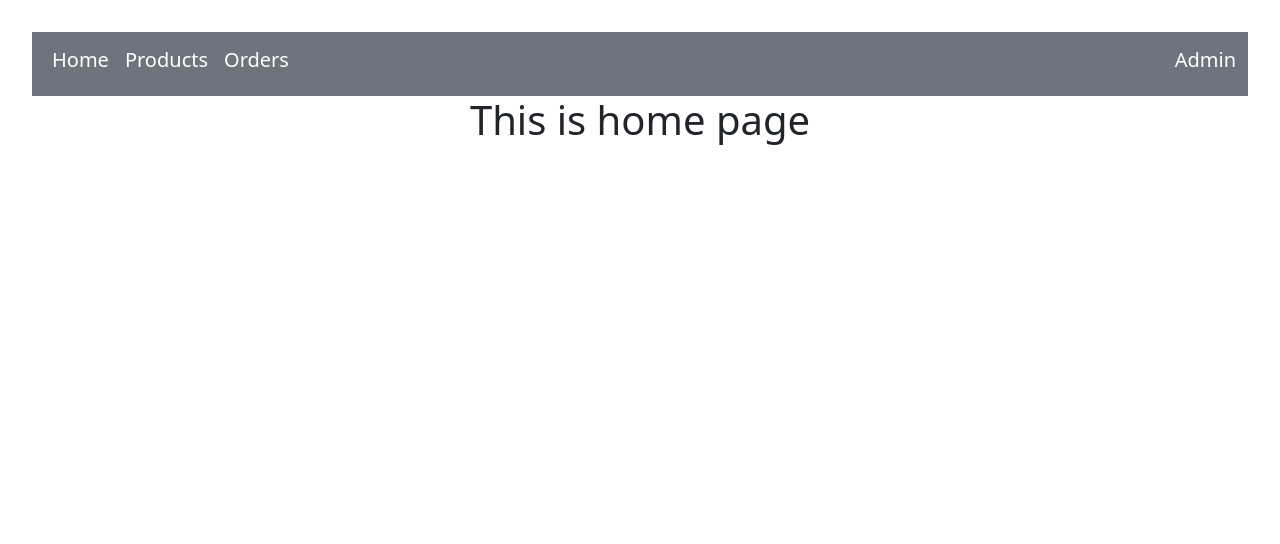
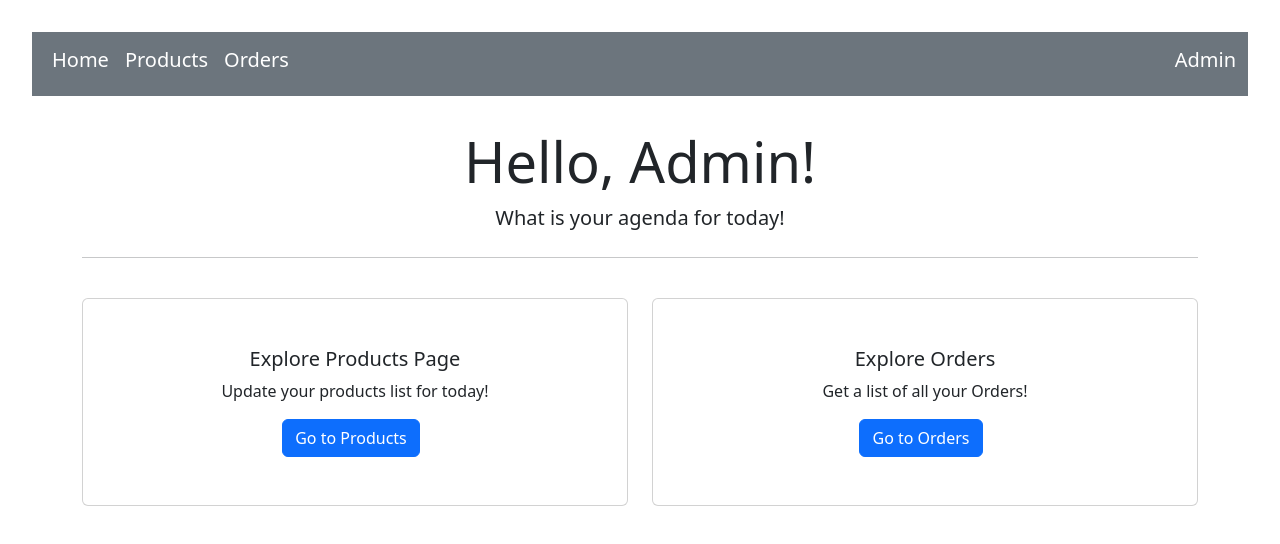
Before and after one commit to anshika9946/E-Canteen, a React (Vite) app: page / in a window 1280 px wide. Shown: the top 544 px of the page. Built offline with nearby package versions, Linux system fonts and the light colour scheme.

Commit message:
home page updated

```diff
--- a/src/pages/Home.jsx
+++ b/src/pages/Home.jsx
@@ -1,10 +1,37 @@
 import Navbar from "../components/Navbar";
+import { Link } from 'react-router-dom';
 
 const Home = () => {
     return (
         <div className="Home">
             <Navbar />
-            <h1>This is home page</h1>
+            <div className='container my-3'>
+                <div className=' py-3'>
+                        <h1 class="display-4">Hello, Admin!</h1>
+                        <p class="lead">What is your agenda for today!</p>
+                        <hr class="my-4"/>
+                    </div>
+                    <div class="row">
+                <div class="col-sm-6">
+                    <div class="card">
+                    <div class="card-body">
+                        <h5 class="card-title">Explore Products Page</h5>
+                        <p class="card-text">Update your products list for today!</p>
+                        <Link to='/products'><button className='btn btn-primary me-2'>Go to Products</button></Link>
+                    </div>
+                    </div>
+                </div>
+                <div class="col-sm-6">
+                    <div class="card">
+                    <div class="card-body">
+                        <h5 class="card-title">Explore Orders</h5>
+                        <p class="card-text">Get a list of all your Orders!</p>
+                        <Link to='/orders'><button className='btn btn-primary me-2'>Go to Orders</button></Link>
+                    </div>
+                    </div>
+                </div>
+                </div>
+            </div>
         </div>
     );
 }
```
